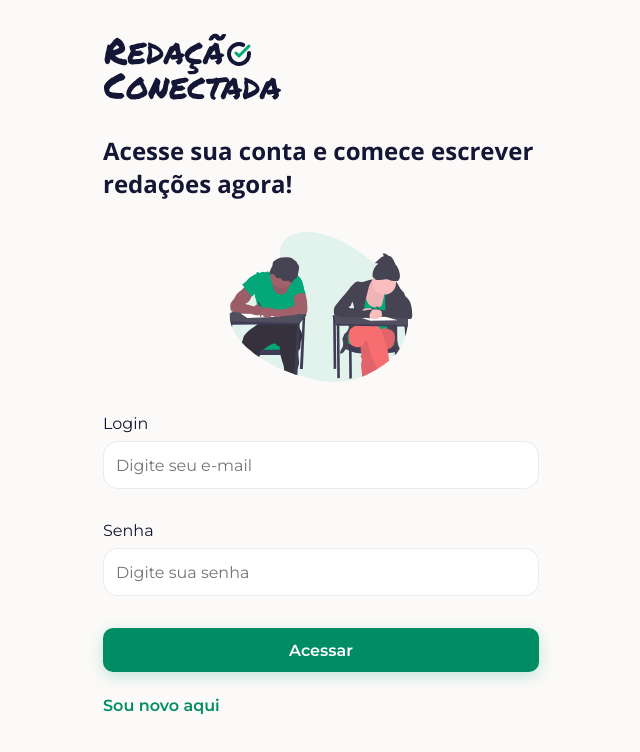
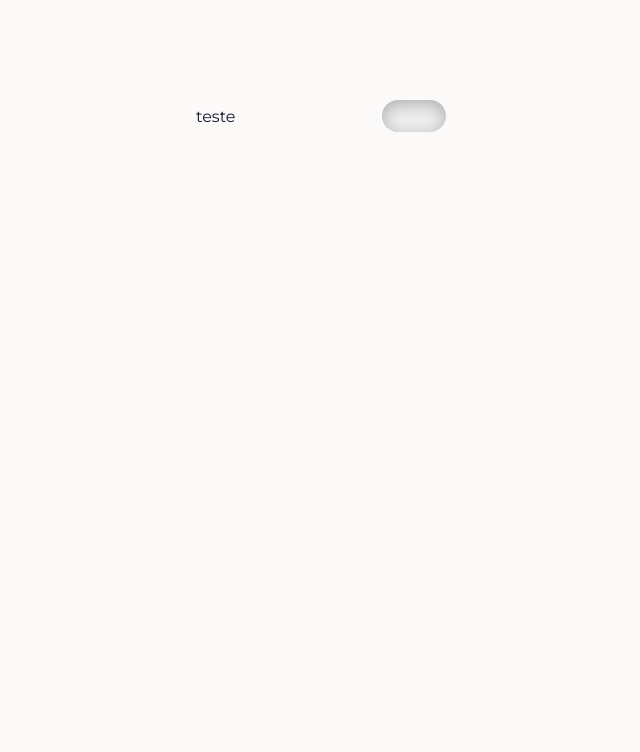
Before and after one commit to Redacao-Conectada/frontend, a React (Create React App) app: page /example in a window 1280 px wide. Before the commit this address led to /login. Shown: the top 752 px of the page, without its empty margins (319-959 px from the left). Built offline with nearby package versions, Linux system fonts and the light colour scheme.

Commit message:
Implementação inicial do Switch

```diff
--- a/src/components/General/Input/styles.ts
+++ b/src/components/General/Input/styles.ts
@@ -11,7 +11,6 @@ const focusBorder = `1px solid ${colors.focusBorder}`;
 
 export const InputContainer = styled.input<InputContainerProps>`
   background-color: #fff;
-  // TODO: Colocar sombra
   height: 48px;
   padding-left: 12px;
   border: ${({ error }) => (error ? errorBorder : normalBorder)};
@@ -23,6 +22,7 @@ export const InputContainer = styled.input<InputContainerProps>`
     border: ${({ error }) => (error ? errorBorder : focusBorder)};
     outline: none;
   }
+  // TODO: Colocar sombra
 `;
 
 interface ErrorMessageProps {
--- /dev/null
+++ b/src/components/General/Switch/index.tsx
@@ -0,0 +1,28 @@
+import { HorizontalWrapper } from '@styles/generalComponents';
+import React, { useState } from 'react';
+
+import { SwitchButton } from './styles';
+
+interface SwitchProps {
+  label: string;
+  name: string;
+  onChange: (name: string, value: boolean) => void;
+}
+
+const Switch: React.FC<SwitchProps> = ({ label, name, onChange }) => {
+  const [selected, setSelected] = useState(false);
+
+  const handleClick = () => {
+    onChange(name, !selected);
+    setSelected(!selected);
+  };
+
+  return (
+    <HorizontalWrapper onClick={handleClick}>
+      {label}
+      <SwitchButton active={selected} />
+    </HorizontalWrapper>
+  );
+};
+
+export default Switch;
--- /dev/null
+++ b/src/components/General/Switch/styles.ts
@@ -0,0 +1,21 @@
+import { colors } from '@styles/colors';
+import styled from 'styled-components';
+
+interface SwitchButtonProps {
+  active: boolean;
+}
+
+export const SwitchButton = styled.div<SwitchButtonProps>`
+  transition: all 200ms ease-in-out;
+  border-radius: 100px;
+  width: 64px;
+  height: 32px;
+
+  background: ${({ active }) => (active ? '#04A777' : '#eeeeee;')};
+
+  box-shadow: inset 0px 4px 16px
+    ${({ active }) =>
+      active
+        ? colors.activeBackgroundColor
+        : colors.deactivatedBackgroundColor};
+`;
--- a/src/components/General/index.ts
+++ b/src/components/General/index.ts
@@ -3,3 +3,4 @@ export { default as Input } from './Input';
 export { default as Link } from './Link';
 export { default as SwitchRouter } from './SwitchRouter';
 export { default as Select } from './Select';
+export { default as Switch } from './Switch';
--- /dev/null
+++ b/src/pages/Example/index.tsx
@@ -0,0 +1,21 @@
+import { Switch } from '@components/General';
+import React, { useState } from 'react';
+
+const Example: React.FC = () => {
+  const [boolValue, setBoolValue] = useState(false);
+
+  const handleBoolValue = (name: string, value: boolean) => {
+    // console.log({ name, value });
+    setBoolValue(value);
+  };
+
+  console.log({ boolValue });
+
+  return (
+    <div style={{ paddingTop: '100px', width: '250px' }}>
+      <Switch name="boolValue" label="teste" onChange={handleBoolValue} />
+    </div>
+  );
+};
+
+export default Example;
--- a/src/pages/index.ts
+++ b/src/pages/index.ts
@@ -1,2 +1,3 @@
 export { default as Login } from './Login';
 export { default as Register } from './Register';
+export { default as Example } from './Example';
--- a/src/routes/index.tsx
+++ b/src/routes/index.tsx
@@ -49,7 +49,7 @@ const Routes: React.FC = () => {
         ) : (
           <>
             {publicRouteComponents}
-            <Redirect to="/login" />
+            {/* <Redirect to="/login" /> */}
           </>
         )}
       </Switch>
--- a/src/routes/routeList.ts
+++ b/src/routes/routeList.ts
@@ -23,4 +23,10 @@ export const publicRouteList: RouteProps[] = [
     exact: true,
     title: 'Cadastro',
   },
+  {
+    path: '/example',
+    component: pages.Example,
+    exact: true,
+    title: 'Exemplo',
+  },
 ];
--- a/src/styles/colors.ts
+++ b/src/styles/colors.ts
@@ -1,4 +1,4 @@
-import { toColorString, parseToRgb } from 'polished';
+import { parseToRgb } from 'polished';
 
 export const colors = {
   primary: '#008D64',
@@ -7,6 +7,8 @@ export const colors = {
   normalBorder: 'rgba(42, 70, 112, 0.1)',
   errorBorder: '#EE6352',
   focusBorder: 'rgba(4, 167, 119, 0.5)',
+  activeBackgroundColor: 'rgba(6, 113, 81, 0.5)',
+  deactivatedBackgroundColor: 'rgba(131, 131, 131, 0.6)',
 };
 
 export const colorWithTransparency = (
--- a/src/styles/generalComponents.ts
+++ b/src/styles/generalComponents.ts
@@ -5,3 +5,9 @@ export const Wrapper = styled.div`
   flex-direction: column;
   gap: 8px;
 `;
+
+export const HorizontalWrapper = styled.div`
+  display: flex;
+  justify-content: space-between;
+  align-items: center;
+`;
```
